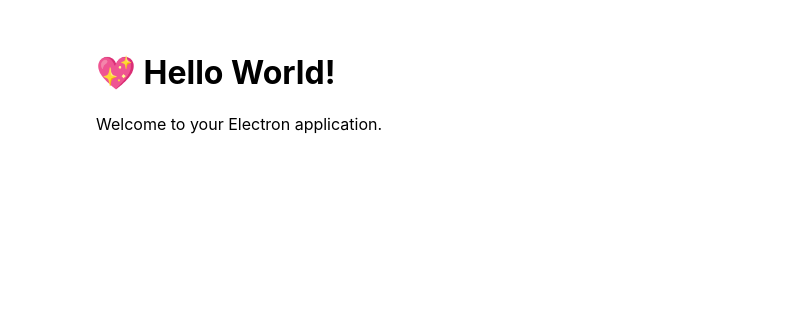
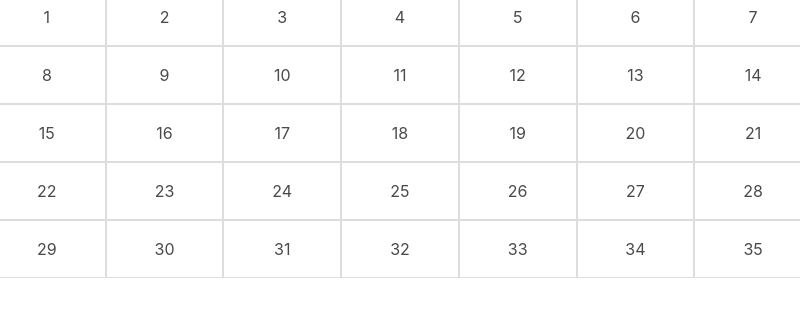
Before and after one commit to jwhitlow45/caltron, an Electron app: page src/index.html in a window 800 px wide. Drawn offline with nearby package versions, Linux system fonts and the light colour scheme.

Commit message:
feat:added basic grid

```diff
--- a/src/index.css
+++ b/src/index.css
@@ -1,6 +1,18 @@
-body {
-  font-family: -apple-system, BlinkMacSystemFont, "Segoe UI", Roboto, Helvetica, Arial, sans-serif;
-  margin: auto;
-  max-width: 38rem;
-  padding: 2rem;
+@import "https://cdn.jsdelivr.net/npm/bulma@0.9.3/css/bulma.min.css";
+
+:root {
+  --grid-cols: 1;
+  --grid-rows: 1;
 }
+
+#container {
+  display: grid;
+  grid-template-rows: repeat(var(--grid-rows), 1fr);
+  grid-template-columns: repeat(var(--grid-cols), 1fr);
+}
+
+.column {
+  padding: 1em;
+  border: 1px solid #ddd;
+  text-align: center;
+}
--- a/src/index.html
+++ b/src/index.html
@@ -1,12 +1,16 @@
 <!DOCTYPE html>
 <html>
   <head>
-    <meta charset="UTF-8">
+    <meta charset="UTF-8" />
+    <meta name="viewport" content="width=device-width, initial-scale=1">
     <title>Hello World!</title>
-    <link rel="stylesheet" href="index.css">
+    <link rel="stylesheet" href="index.css" />
+    <link
+      rel="stylesheet"
+    />
+    <script defer src="render.js"></script>
   </head>
   <body>
-    <h1>💖 Hello World!</h1>
-    <p>Welcome to your Electron application.</p>
+    <div class="columns" id="container"></div>
   </body>
 </html>
--- a/src/index.js
+++ b/src/index.js
@@ -11,10 +11,16 @@
   const mainWindow = new BrowserWindow({
     width: 800,
     height: 600,
+    webPreferences: {
+      nodeIntegration: true,
+    }
   });
 
   // and load the index.html of the app.
   mainWindow.loadFile(path.join(__dirname, 'index.html'));
+
+  // Hide top bar
+  mainWindow.removeMenu()
 
   // Open the DevTools.
   mainWindow.webContents.openDevTools();
--- /dev/null
+++ b/src/render.js
@@ -0,0 +1,13 @@
+const container = document.getElementById("container");
+
+function makeRows(rows, cols) {
+  container.style.setProperty("--grid-rows", rows);
+  container.style.setProperty("--grid-cols", cols);
+  for (c = 0; c < rows * cols; c++) {
+    let cell = document.createElement("div");
+    cell.innerText = c + 1;
+    container.appendChild(cell).className = "column";
+  }
+}
+
+makeRows(5,7);
```
